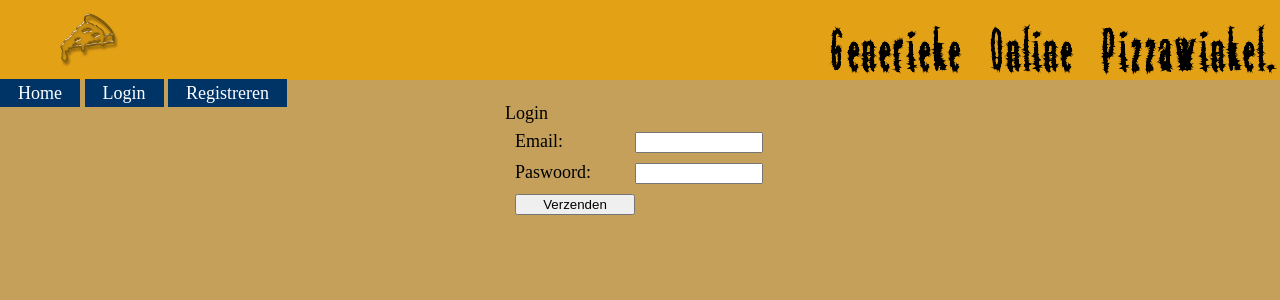
After one commit to KoenDG/Pizza, a PHP site: template src/Pizza/Presentation/login.twig in a window 1280 px wide. The commit adds this page. Shown: the top 300 px of the page. Run offline with PHP 8.4, Linux system fonts and the light colour scheme; the template is opened without the code that fills it, so the values that code supplies are empty; some libraries are stand-ins or nearby versions.

Commit message:
Sessies toegevoegd. Register, login en logout toegevoegd. Extra klasse voor de nieuw aangemaakte View voor accounts.

```diff
--- /dev/null
+++ b/bestel.php
@@ -0,0 +1,3 @@
+<?php
+
+session_start();
--- a/src/Pizza/Presentation/header.twig
+++ b/src/Pizza/Presentation/header.twig
@@ -2,3 +2,14 @@
     <h3><span>Pizza Logo</span></h3>
     <p>Generieke Online Pizzawinkel.</p>
 </header>
+<section id="headerLinks">
+    <ul>
+        <li><a href="bestel.php">Home</a></li>
+        {% if loggedin == false %}
+        <li><a href="login.php">Login</a></li>
+        <li><a href="registreren.php">Registreren</a></li>
+        {% else %}
+        <li><a href="logout.php">Logout</a></li>
+        {% endif %}
+    </ul>
+</section>
--- /dev/null
+++ b/src/Pizza/Presentation/login.twig
@@ -0,0 +1,24 @@
+<!DOCTYPE HTML>
+<html>
+    <head>
+        <meta charset=utf-8>
+        <title>Login</title>
+        <link rel="stylesheet" href="src/css/reset.css">
+        <link rel="stylesheet" href="src/css/global.css">
+        <link rel="stylesheet" href="src/css/registreren.css">
+    </head>
+    <body>
+        {% include 'header.twig' %}
+        <div id="logSection">
+            <form id="loginForm" method="POST" action="login.php">
+                <fieldset>
+                    <legend>Login</legend>
+                    <p class="formInput"><label for="email">Email: </label><input type="email" id="email" name="email" /></p>
+                    <p class="formInput"><label for="paswoord">Paswoord: </label><input type="password" id="paswoord" name="paswoord" /></p>
+                    <p class="formInput"><input type="submit" id="submit" name="submit" value="Verzenden" /></p>
+                    <input type="hidden" name="login" value="Verzenden" />
+                </fieldset>
+            </form>
+        </div>
+    </body>
+</html>
--- a/src/css/global.css
+++ b/src/css/global.css
@@ -12,7 +12,6 @@ header {
     width: 100%;
     height: 80px;
     background-color: #e3a115;
-    margin-bottom: 20px;
 }
 
 header p {
@@ -36,3 +35,37 @@ h3 {
 h3 span {
     display: none;
 }
+
+#headerLinks {
+    clear: both;
+    display: block;
+    width: 100%;
+    height: 20px;
+    color: black;
+}
+
+#headerLinks ul {
+    margin: 0;
+    padding: 0;
+    list-style-type: none;
+}
+
+#headerLinks ul li {
+    display: inline;
+}
+
+#headerLinks ul li a {
+    text-decoration: none;
+    padding: .2em 1em;
+    color: #fff;
+    background-color: #036;
+}
+
+#headerLinks ul li a:hover {
+    color: #fff;
+    background-color: #369;
+}
+
+.formInput {
+    margin: 10px;
+}
--- a/src/css/registreren.css
+++ b/src/css/registreren.css
@@ -10,11 +10,7 @@ label { float: left; width: 120px; }
 
 input { width: 120px; }
 
-#regSection {
+#regSection, #logSection {
     width: 270px;
     margin: 0 auto;
 }
-
-.formInput {
-    margin: 10px;
-}
```
Also changed, not shown: login.php (added, +52 -0 lines), logout.php (added, +7 -0 lines), registreren.php (+8 -2 lines), src/Pizza/Business/AccountService.php (+12 -2 lines), src/Pizza/Data/AccountDAO.php (+48 -2 lines), src/Pizza/Entities/Account.php (+1 -9 lines), src/Pizza/Entities/Account_public.php (added, +49 -0 lines), src/Pizza/Presentation/bestel.twig (added).
